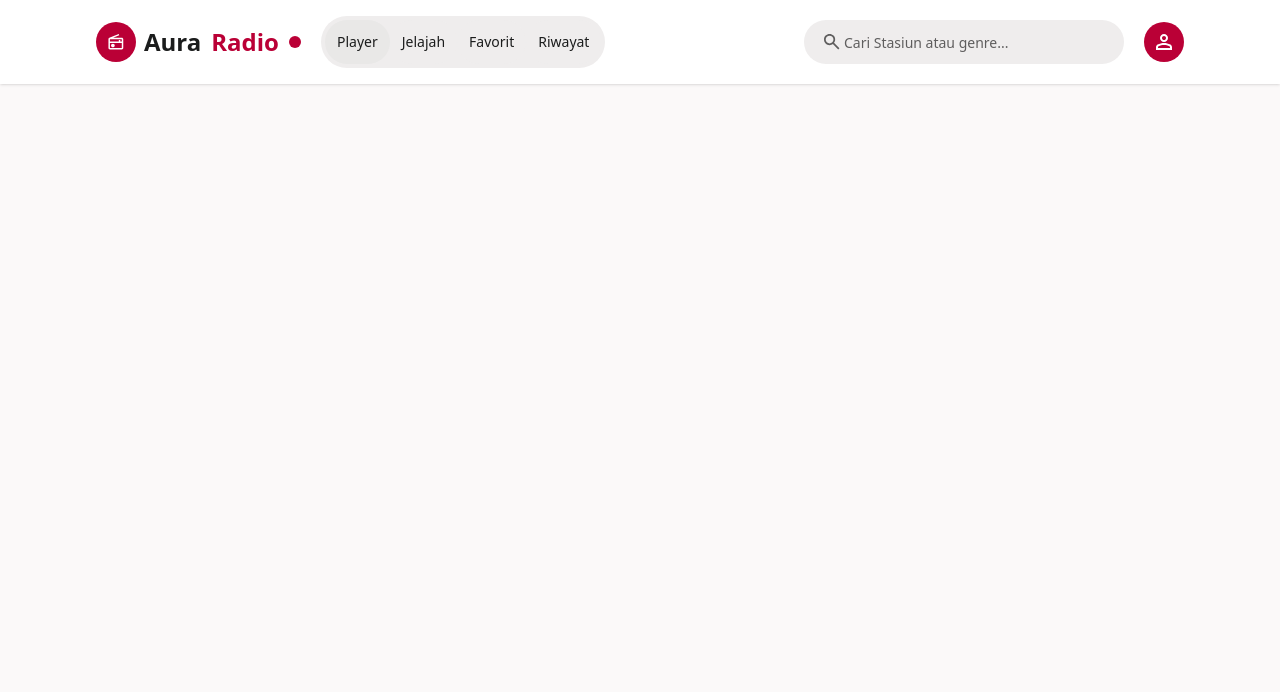
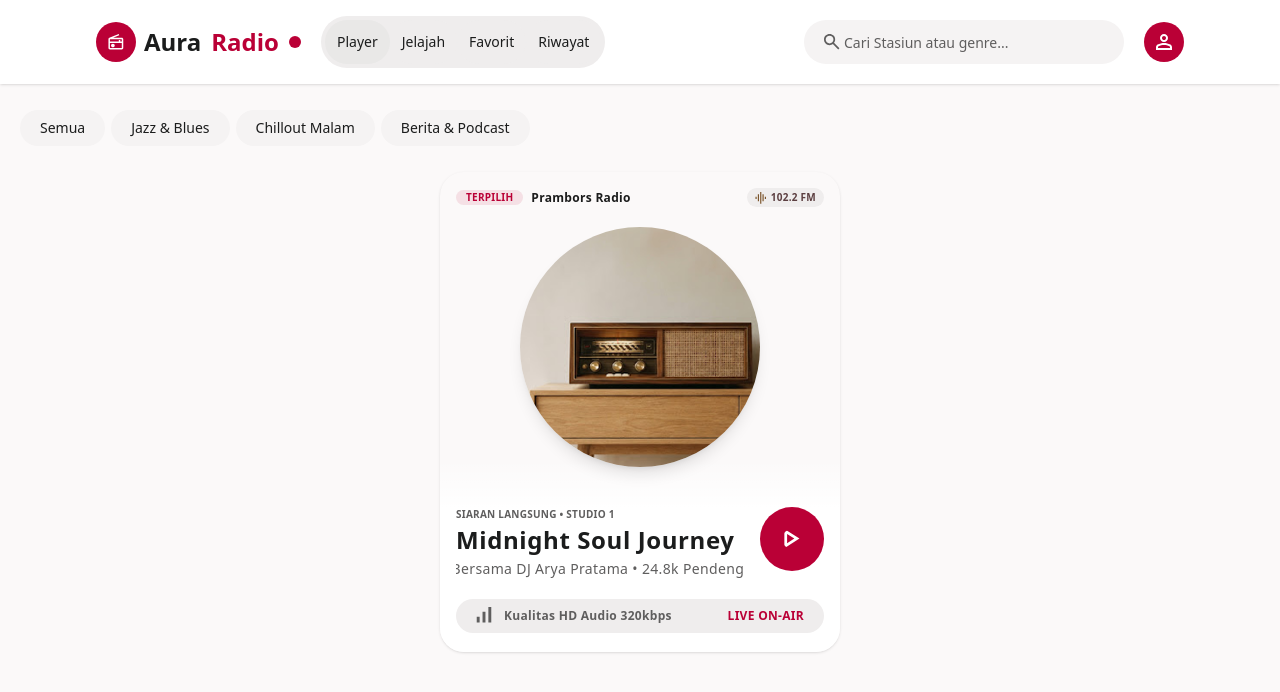
Before and after one commit to Iskedzy/Radio-App, a Nuxt app: page / in a window 1280 px wide. Shown: the top 692 px of the page. Built offline with nearby package versions, Linux system fonts and the light colour scheme.

Commit message:
added CardPlayer.vue

```diff
--- a/app/components/base/Button.vue
+++ b/app/components/base/Button.vue
@@ -23,6 +23,7 @@ type ButtonColor =
     | 'red'
     | 'lightGrey'
     | 'darkGrey'
+    | 'snow'
 
 interface Props {
     variant?: ButtonVariant
@@ -70,6 +71,12 @@ const colors: Record<
         background: '#BA0036',
         text: '#FFFFFF',
         hover: '#9E002E',
+    },
+
+    snow: {
+        background: '#F5F3F3',
+        text: '#1B1C1C',
+        hover: '#E2E0E0',
     },
 
     lightGrey: {
--- a/app/components/base/Icon.vue
+++ b/app/components/base/Icon.vue
@@ -18,6 +18,7 @@ interface Props {
     name: string
     size?: IconSize
     alt?: string
+    color?:string
 }
 
 const props = withDefaults(defineProps<Props>(), {
@@ -35,5 +36,5 @@ const iconPath = computed(() => {
 </script>
 
 <template>
-    <img :src="iconPath" :alt="alt" :class="iconClasses"/>
+    <img :src="iconPath" :alt="alt" :class="iconClasses" />
 </template>
--- a/app/components/base/Images.vue
+++ b/app/components/base/Images.vue
@@ -25,11 +25,11 @@ const props = withDefaults(defineProps<Props>(), {
 })
 
 const imageSizes: Record<ImageSize, string> = {
-    xs: 'w-2',
-    sm: 'w-3',
+    xs: 'w-[3rem]',
+    sm: 'w-[5rem]',
     md: 'w-[10rem]',
-    lg: 'w-[20rem]',
-    xl: 'w-[30rem]',
+    lg: 'w-[15rem]',
+    xl: 'w-[18rem]',
 }
 
 const imageTypes: Record<ImageType, String> = {
--- a/app/components/base/Input.vue
+++ b/app/components/base/Input.vue
@@ -68,7 +68,7 @@ const rangeProgress = computed(() => {
 const searchClasses = computed(() => [
     'w-full',
     'rounded-full',
-    'bg-[#EFEDED]',
+    'bg-[#F5F3F3]',
     'px-4',
     'text-[#1B1C1C]',
     'placeholder:text-[#5F5E5E]',
--- a/app/components/base/Text.vue
+++ b/app/components/base/Text.vue
@@ -4,6 +4,7 @@ import { computed } from 'vue';
 type TextType =
     | 'h1'
     | 'h2'
+    | 'h3'
     | 'p'
 
 type TextSize =
@@ -18,11 +19,19 @@ type TextColor =
     | 'red'
     | 'lightGrey'
     | 'darkGrey'
+    | 'brown'
+
+type TextTracking =
+    | 'none'
+    | 'wide'
+    | 'wider'
+    | 'widest'
 
 interface Props {
     type?: TextType
     size?: TextSize
     color?: TextColor
+    track?: TextTracking
     textFont?: string
 }
 
@@ -30,18 +39,28 @@ const props = withDefaults(defineProps<Props>(), {
     type: 'p',
     size: 'sm',
     color: 'darkGrey',
+    track: 'none' ,
     textFont : 'Inter',
 })
+
+const TextTrack: Record<TextTracking, string> = {
+    none : 'tracking-none',
+    wide : 'tracking-wide',
+    wider : 'tracking-wider',
+    widest : 'tracking-widest'
+}
 
 const TextColor: Record<TextColor, string> = {
     red: 'text-[#BA0036]',
     lightGrey: 'text-[#5F5E5E]',
-    darkGrey: 'text-[#1B1C1C]'
+    darkGrey: 'text-[#1B1C1C]',
+    brown: 'text-[#5C3F41]'
 }
 
 const TextTypes: Record<TextType, string> = {
-    h1: 'font-bold',
-    h2: 'font-semibold',
+    h1: 'font-black',
+    h2: 'font-bold',
+    h3: 'font-semibold',
     p: 'font-normal',
 }
 
@@ -58,6 +77,7 @@ const CurrentClass = computed(() => [
     TextTypes[props.type],
     TextSizes[props.size],
     TextColor[props.color],
+    TextTrack[props.track],
     props.textFont
 ])
 
--- a/app/components/common/Genre.vue
+++ b/app/components/common/Genre.vue
@@ -1,7 +1,45 @@
 <script setup lang="ts">
+interface Genre {
+    id: number,
+    name: string,
+}
+
+const Genres = ref<Genre[]>([
+    {
+        id: 1,
+        name: 'Semua',
+    },
+    {
+        id: 2,
+        name: 'Jazz & Blues',
+    },
+    {
+        id: 3,
+        name: 'Chillout Malam',
+    },
+    {
+        id: 4,
+        name: 'Berita & Podcast',
+    },
+])
 
 </script>
 
 <template>
-
+    <div class="flex w-full flex-row gap-1.5 overflow-x-auto py-1.5">
+        <div
+            v-for="genre in Genres"
+            :key="genre.id"
+            class="shrink-0"
+        >
+            <BaseButton
+                variant="ghost"
+                size="sm"
+                color="snow"
+                class="px-5 py-2"
+            >
+                {{ genre.name }}
+            </BaseButton>
+        </div>
+    </div>
 </template>
--- a/app/components/common/SearchBar.vue
+++ b/app/components/common/SearchBar.vue
@@ -18,7 +18,7 @@ const { placeholder } = usePlaceholder();
   <div
     :class="[
       'relative',
-      props.type === 'Mobile' ? 'rounded-full bg-gradient-to-r  from-white  from-50% to-[#BA0036]/5 to-70% p-5 w-[25rem] shadow' : '',
+      props.type === 'Mobile' ? 'rounded-full bg-gradient-to-r  from-white from-50% to-[#BA0036]/5 to-70% p-5 w-[25rem] shadow' : '',
     ]"
   >
     <BaseIcon
--- a/app/components/common/playerCard.vue
+++ b/app/components/common/playerCard.vue
@@ -1,6 +1,152 @@
 <script setup lang="ts">
+import { ref, onMounted, onUnmounted, nextTick } from 'vue'
+import Images from '../base/Images.vue'
+
+const container = ref<HTMLElement | null>(null)
+const content = ref<HTMLElement | null>(null)
+
+const containerWidth = ref(0)
+const contentWidth = ref(0)
+const duration = ref(0)
+const shouldScroll = ref(false)
+
+let observer: ResizeObserver | null = null
+
+const checkOverflow = async () => {
+    await nextTick()
+
+    if (!container.value || !content.value) return
+
+    containerWidth.value = container.value.clientWidth
+    contentWidth.value = content.value.scrollWidth
+
+    // Hanya marquee kalau benar-benar overflow
+    if (contentWidth.value > containerWidth.value) {
+        shouldScroll.value = true
+
+        const distance = contentWidth.value - containerWidth.value
+
+        // Semakin panjang text, semakin lama animasinya
+        duration.value = Math.max(3, distance / 40)
+    } else {
+        shouldScroll.value = false
+        duration.value = 0
+    }
+}
+
+onMounted(async () => {
+    await checkOverflow()
+
+    if (container.value) {
+        observer = new ResizeObserver(() => {
+            checkOverflow()
+        })
+
+        observer.observe(container.value)
+    }
+})
+
+onUnmounted(() => {
+    observer?.disconnect()
+})
 </script>
 
 <template>
+    <div class="bg-gradient-to-t from-white from-30% to-white/0 to-40% rounded-3xl shadow w-[25rem] h-[30rem]">
+        <div class="flex flex-col shrink-0 p-4 w-full gap-5">
 
+            <div class="flex justify-between items-center w-full">
+                <div class="flex justify-center items-center gap-2">
+                    <div class="flex items-center justify-center px-2.5 bg-[#BA0036]/10 rounded-full">
+                        <BaseText type="h2" size="xs" color="red" track="wide">
+                            TERPILIH
+                        </BaseText>
+                    </div>
+
+                    <BaseText type="h2" size="sm" color="darkGrey" track="wide">
+                        Prambors Radio
+                    </BaseText>
+                </div>
+
+                <div class="flex flex-row justify-center items-center px-2 py-0.5 bg-[#EFEDED] rounded-full gap-1">
+                    <BaseIcon name="wave" size="xs" />
+
+                    <BaseText type="h2" size="xs" color="brown" track="wide">
+                        102.2 FM
+                    </BaseText>
+                </div>
+            </div>
+
+
+            <div class="flex items-center w-full justify-center">
+                <BaseImages type="rounded" size="lg" src="Heroes" class="shadow shadow-lg">
+                    <span></span>
+                </BaseImages>
+            </div>
+
+
+            <div class="flex flex-row justify-between w-full mt-5">
+
+                <div class="flex flex-col items-start min-w-0">
+                    <BaseText type="h2" size="xs" color="lightGrey" track="wide">
+                        SIARAN LANGSUNG • STUDIO 1
+                    </BaseText>
+
+                    <BaseText type="h2" size="xl" color="darkGrey" track="wide">
+                        Midnight Soul Journey
+                    </BaseText>
+
+                    <div ref="container" class="w-[18rem] overflow-hidden shrink-0">
+                        <div ref="content" class="w-max whitespace-nowrap" :class="{
+                            'animate-marquee': shouldScroll
+                        }" :style="{
+                            '--marquee-distance': `-${Math.max(
+                                0,
+                                contentWidth - containerWidth
+                            )}px`,
+                            '--marquee-duration': `${duration}s`,
+                        }">
+                            <BaseText type="p" size="md" color="lightGrey" track="wide">
+                                Bersama DJ Arya Pratama • 24.8k Pendengar
+                            </BaseText>
+                        </div>
+                    </div>
+                </div>
+
+                <BaseButton variant="primary" :rounded="true" color="red" size="sm"
+                    class="flex justify-center items-center w-[4rem] h-[4rem] shrink-0">
+                    <BaseIcon name="play-white" size="md" class="rounded-full" />
+                </BaseButton>
+            </div>
+
+            <div class="flex justify-between full w-full py-2 px-5 bg-[#EFEDED] rounded-full">
+                <div class="flex gap-3">
+                    <BaseIcon name="signal-speed" size="sm" />
+                    <BaseText type="h3" size="sm" color="lightGrey" track="wide">
+                        Kualitas HD Audio 320kbps
+                    </BaseText>
+                </div>
+                <BaseText type="h2" size="sm" color="red" track="wide">
+                    LIVE ON-AIR
+                </BaseText>
+            </div>
+        </div>
+    </div>
 </template>
+
+<style scoped>
+.animate-marquee {
+    animation:
+        marquee var(--marquee-duration) ease-in-out infinite alternate;
+}
+
+@keyframes marquee {
+    from {
+        transform: translateX(0);
+    }
+
+    to {
+        transform: translateX(var(--marquee-distance));
+    }
+}
+</style>
--- a/app/pages/index.vue
+++ b/app/pages/index.vue
@@ -1,13 +1,19 @@
 <script setup lang="ts">
 import SearchBar from '~/components/common/SearchBar.vue';
+import Genre from '~/components/common/Genre.vue';
+import PlayerCard from '~/components/common/playerCard.vue';
 
 
 </script>
 
 <template>
-    <div class="flex flex-col justify-center px-5 gap-5 mt-5">
+    <div class="flex flex-col items-center px-5 gap-5 mt-5">
         <div class="flex flex-col md:hidden">
             <SearchBar type="Mobile" />
         </div>
+
+        <Genre />
+        <PlayerCard/>
+
     </div>
 </template>
```
Also changed, not shown: public/assets/icons/play-white.svg (added), public/assets/icons/wave.svg (added).
